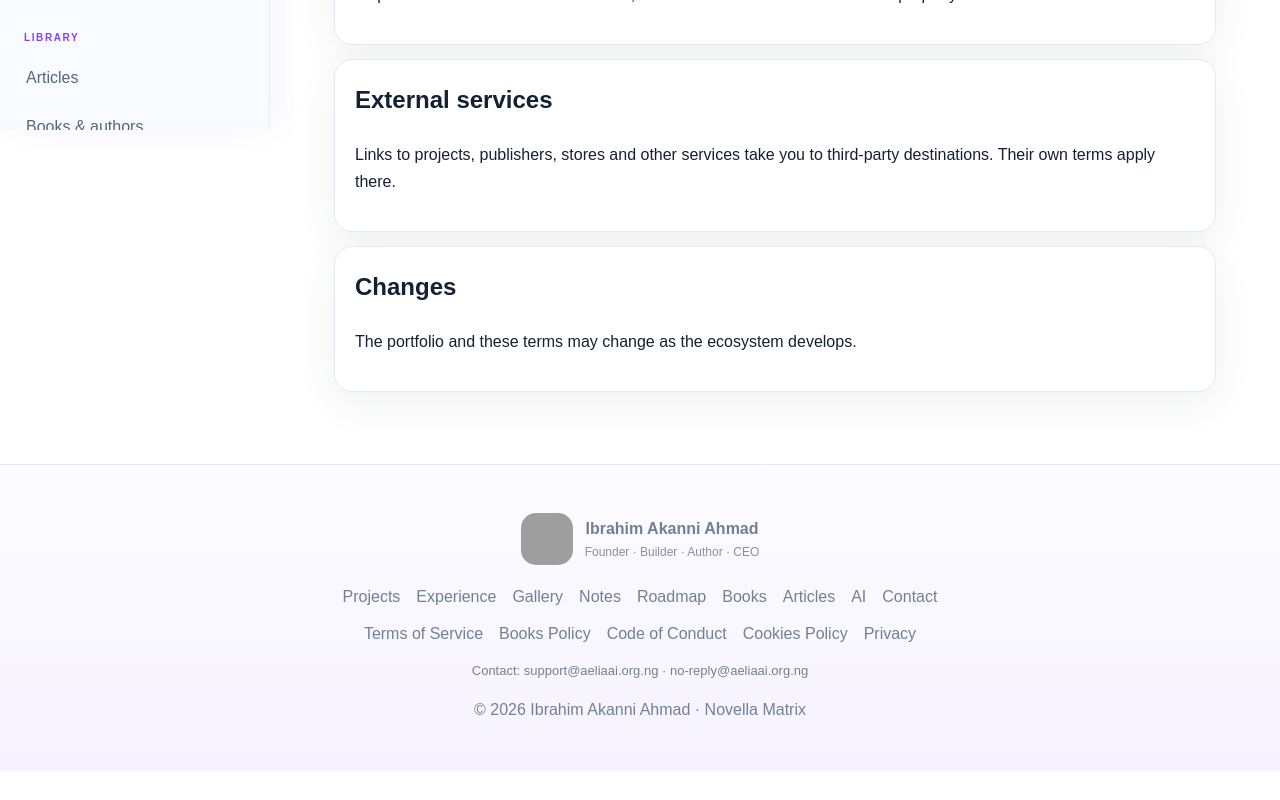
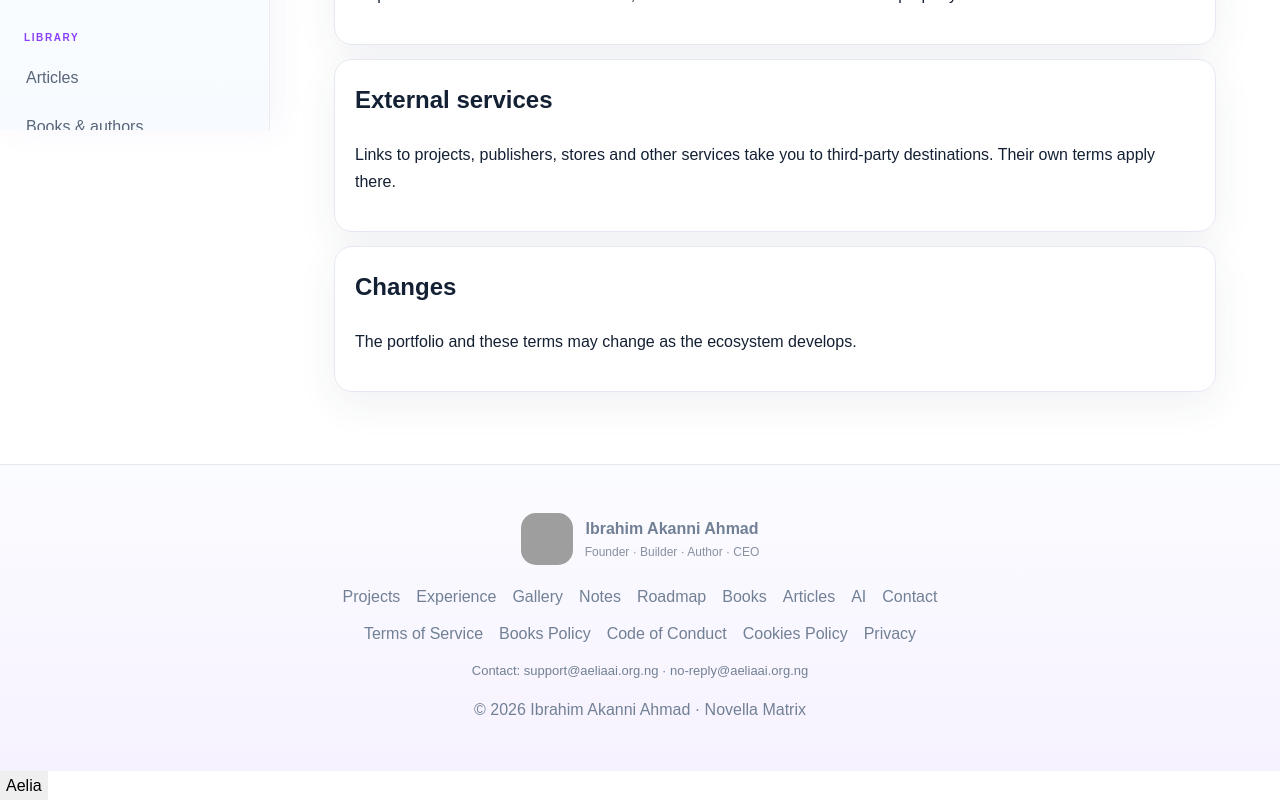
Before and after one commit to Stevebook001/Akode, a Next.js app: page /terms in a window 1280 px wide. Shown: the part 670-1470 px from the top of the page. Before the commit the page ends 1441 px from the top, so only its background shows below. Built offline with nearby package versions, Linux system fonts and the light colour scheme; grey boxes are pictures that could not be loaded.

Commit message:
Add Aelia AI widget to site layout

```diff
--- a/app/layout.tsx
+++ b/app/layout.tsx
@@ -1,6 +1,7 @@
 import type { Metadata } from "next";
 import { Analytics } from "@vercel/analytics/next";
 import Sidebar from "./components/Sidebar";
+import AeliaWidget from "./components/AeliaWidget";
 import "./globals.css";
 
 export const metadata: Metadata = {
@@ -37,6 +38,7 @@ export default function RootLayout({ children }: { children: React.ReactNode })
           <p>Contact: <a href="mailto:support@aeliaai.org.ng">support@aeliaai.org.ng</a> · <a href="mailto:no-reply@aeliaai.org.ng">no-reply@aeliaai.org.ng</a></p>
           © {new Date().getFullYear()} Ibrahim Akanni Ahmad · Novella Matrix
         </footer>
+        <AeliaWidget />
         <Analytics />
       </body>
     </html>
```
